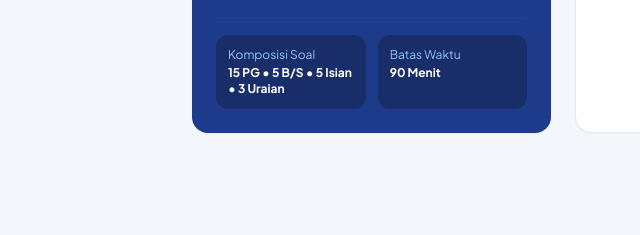
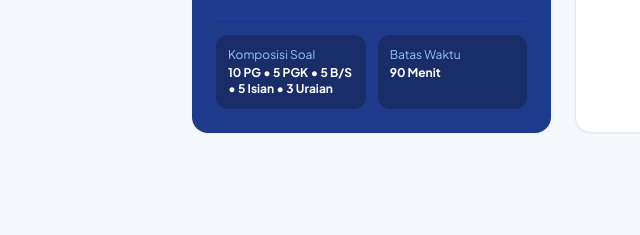
Before and after one commit to gigihfauzan/ruangmurid, a plain HTML site: page matematika/latihan-asas/index.html in a window 1280 px wide. Shown: the part 460-695 px from the top of the page, 0-640 px from the left. Drawn offline with nearby package versions, Linux system fonts and the light colour scheme; no server answers.

Commit message:
Update question composition details in index.html

```diff
--- a/matematika/latihan-asas/index.html
+++ b/matematika/latihan-asas/index.html
@@ -98,7 +98,7 @@
           <div class="mt-6 pt-4 border-t border-blue-800 grid grid-cols-2 gap-3 text-xs">
             <div class="bg-blue-950/60 p-3 rounded-xl">
               <div class="text-blue-300">Komposisi Soal</div>
-              <div class="font-bold text-white mt-0.5">15 PG • 5 B/S • 5 Isian • 3 Uraian</div>
+              <div class="font-bold text-white mt-0.5">10 PG • 5 PGK • 5 B/S • 5 Isian • 3 Uraian</div>
             </div>
             <div class="bg-blue-950/60 p-3 rounded-xl">
               <div class="text-blue-300">Batas Waktu</div>
```
